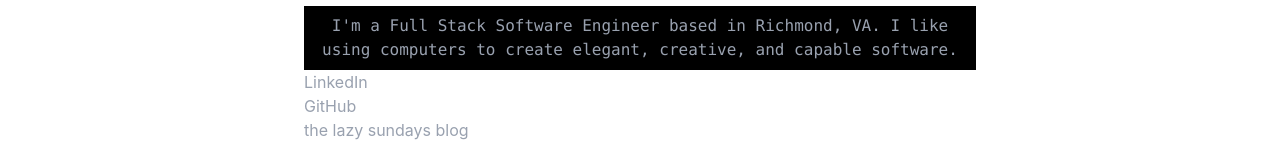
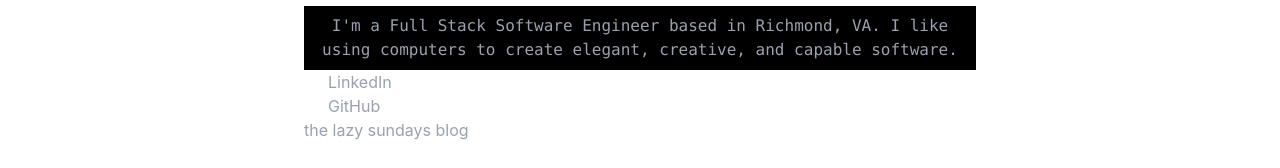
Before and after one commit to devintoms/toms-zip, a SvelteKit app: page / in a window 1280 px wide. Shown: the part 410-578 px from the top of the page. Built offline with nearby package versions, Linux system fonts and the light colour scheme; grey boxes are pictures that could not be loaded.

Commit message:
add icons for homepage links

```diff
--- a/src/routes/+page.svelte
+++ b/src/routes/+page.svelte
@@ -13,10 +13,24 @@
 		</div>
 		<ul class="text-gray-400">
 			<li>
-				<a href="https://www.linkedin.com/in/devintoms/">LinkedIn</a>
+				<a href="https://www.linkedin.com/in/devintoms/" class="flex items-center gap-2">
+					<img
+						src="https://cdn.jsdelivr.net/npm/simple-icons@latest/icons/linkedin.svg"
+						alt=""
+						class="h-[1em] w-[1em] brightness-0 invert"
+					/>
+					LinkedIn
+				</a>
 			</li>
 			<li>
-				<a href="https://github.com/devintoms">GitHub</a>
+				<a href="https://github.com/devintoms" class="flex items-center gap-2">
+					<img
+						src="https://cdn.jsdelivr.net/npm/simple-icons@latest/icons/github.svg"
+						alt=""
+						class="h-[1em] w-[1em] brightness-0 invert"
+					/>
+					GitHub
+				</a>
 			</li>
 			<li>
 				<a href="https://www.lazysundays.net/authors/devin-toms">the lazy sundays blog</a>
```
